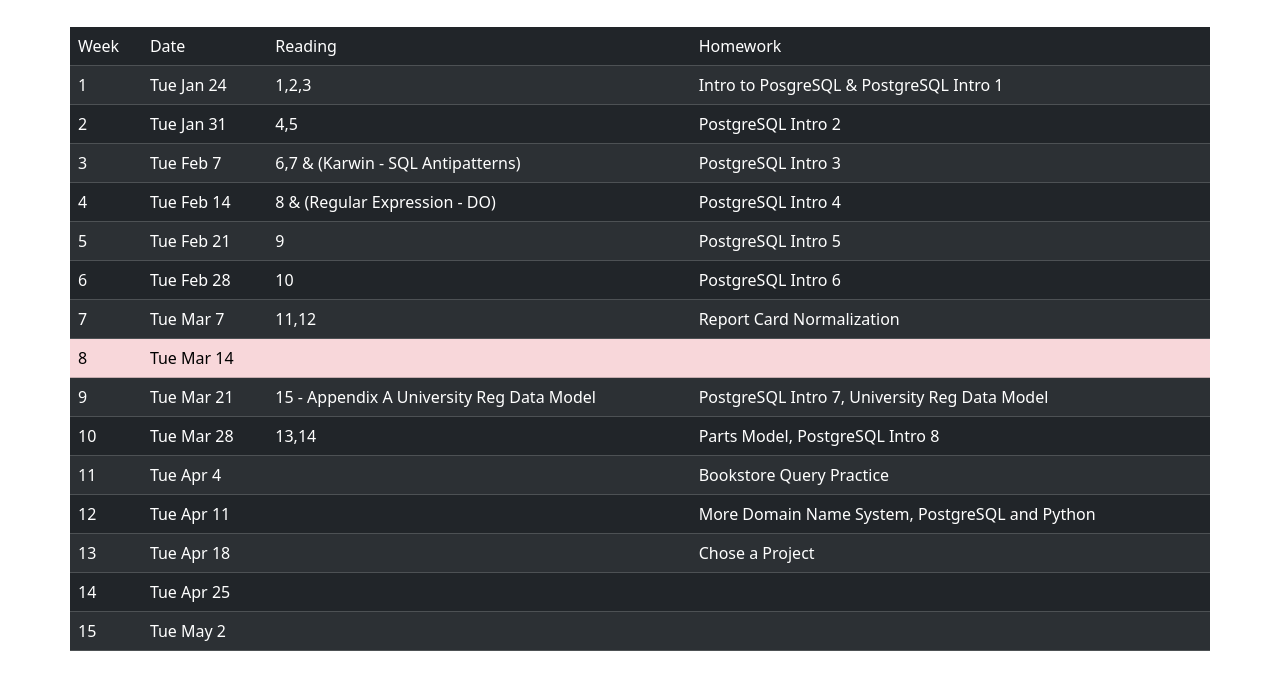
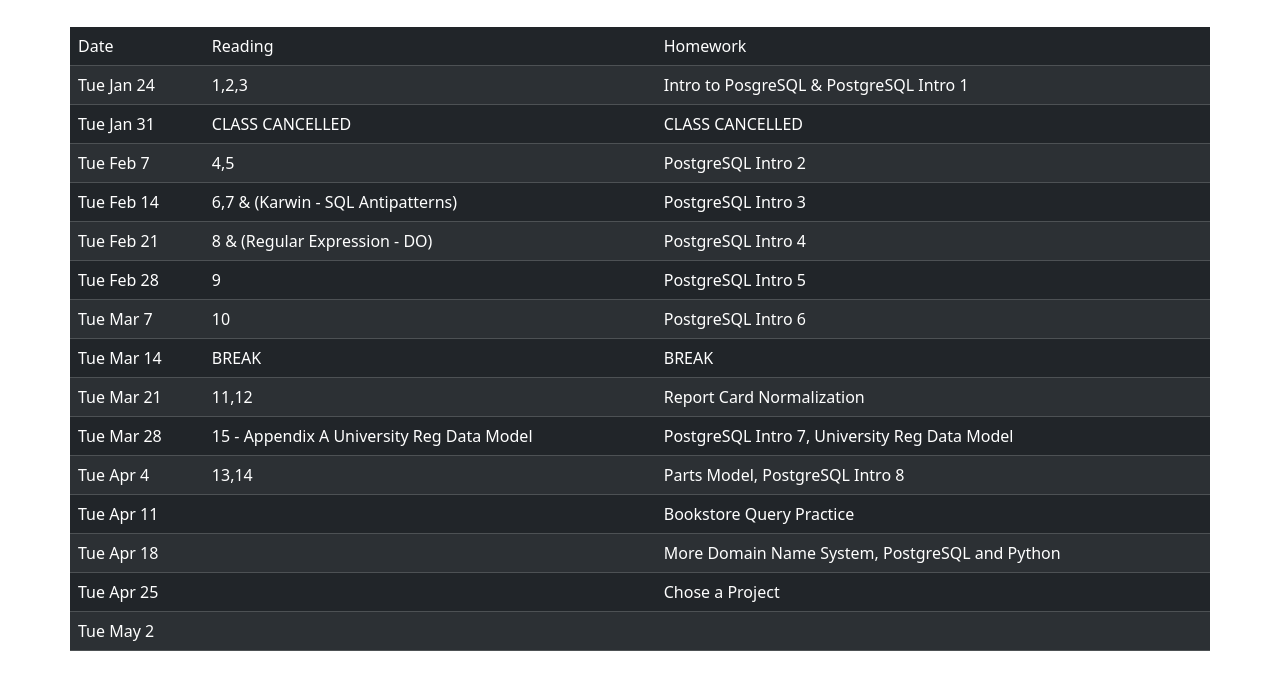
Before and after one commit to 2023-spring-comp-520/2023-spring-comp-520.github.io, a plain HTML site: page docs/pages/schedule.html in a window 1280 px wide. Shown: the part 225-914 px from the top of the page. Drawn offline with nearby package versions, Linux system fonts and the light colour scheme.

Commit message:
updated course dates

```diff
--- a/docs/pages/schedule.html
+++ b/docs/pages/schedule.html
@@ -48,7 +48,6 @@
         <table class="table table-dark table-striped">
           <thead>
             <tr>
-              <td>Week</td>
               <td>Date</td>
               <td>Reading</td>
               <td>Homework</td>
@@ -56,91 +55,76 @@
           </thead>
           <tbody>
             <tr>
-              <td>1</td>
               <td>Tue Jan 24</td>
               <td>1,2,3</td>
               <td>Intro to PosgreSQL & PostgreSQL Intro 1</td>
             </tr>
             <tr>
-              <td>2</td>
               <td>Tue Jan 31</td>
+              <td>CLASS CANCELLED</td>
+              <td>CLASS CANCELLED</td>
+            </tr>
+            <tr>
+              <td>Tue Feb 7</td>
               <td>4,5</td>
               <td>PostgreSQL Intro 2</td>
             </tr>
             <tr>
-              <td>3</td>
-              <td>Tue Feb 7</td>
+              <td>Tue Feb 14</td>
               <td>6,7 & (Karwin - SQL Antipatterns)</td>
               <td>PostgreSQL Intro 3</td>
             </tr>
             <tr>
-              <td>4</td>
-              <td>Tue Feb 14</td>
+              <td>Tue Feb 21</td>
               <td>8 & (Regular Expression - DO)</td>
               <td>PostgreSQL Intro 4</td>
             </tr>
             <tr>
-              <td>5</td>
-              <td>Tue Feb 21</td>
+              <td>Tue Feb 28</td>
               <td>9</td>
               <td>PostgreSQL Intro 5</td>
             </tr>
             <tr>
-              <td>6</td>
-              <td>Tue Feb 28</td>
+              <td>Tue Mar 7</td>
               <td>10</td>
               <td>PostgreSQL Intro 6</td>
             </tr>
             <tr>
-              <td>7</td>
-              <td>Tue Mar 7</td>
+              <td>Tue Mar 14</td>
+              <td>BREAK</td>
+              <td>BREAK</td>
+            </tr>
+            <tr>
+              <td>Tue Mar 21</td>
               <td>11,12</td>
               <td>Report Card Normalization</td>
             </tr>
-            <tr class="table-danger">
-              <td>8</td>
-              <td>Tue Mar 14</td>
-              <td></td>
-              <td></td>
-            </tr>
             <tr>
-              <td>9</td>
-              <td>Tue Mar 21</td>
+              <td>Tue Mar 28</td>
               <td>15 - Appendix A University Reg Data Model</td>
               <td>PostgreSQL Intro 7, University Reg Data Model</td>
             </tr>
             <tr>
-              <td>10</td>
-              <td>Tue Mar 28</td>
+              <td>Tue Apr 4</td>
               <td>13,14</td>
               <td>Parts Model, PostgreSQL Intro 8</td>
             </tr>
             <tr>
-              <td>11</td>
-              <td>Tue Apr 4</td>
+              <td>Tue Apr 11</td>
               <td></td>
               <td>Bookstore Query Practice</td>
             </tr>
             <tr>
-              <td>12</td>
-              <td>Tue Apr 11</td>
+              <td>Tue Apr 18</td>
               <td></td>
               <td>More Domain Name System, PostgreSQL and Python</td>
             </tr>
             <tr>
-              <td>13</td>
-              <td>Tue Apr 18</td>
+              <td>Tue Apr 25</td>
               <td></td>
               <td>Chose a Project</td>
             </tr>
             <tr>
-              <td>14</td>
-              <td>Tue Apr 25</td>
-              <td></td>
-              <td></td>
-            </tr>
-            <tr>
-              <td>15</td>
               <td>Tue May 2</td>
               <td></td>
               <td></td>
```
